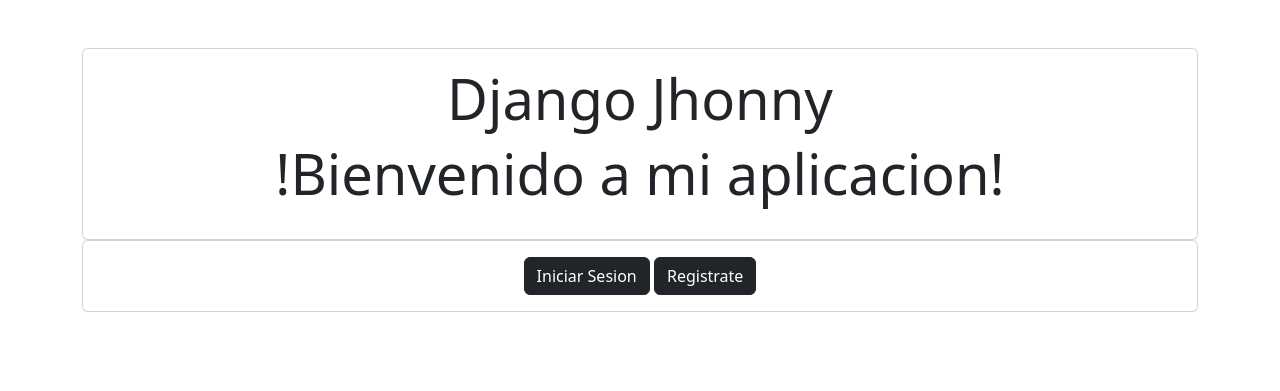
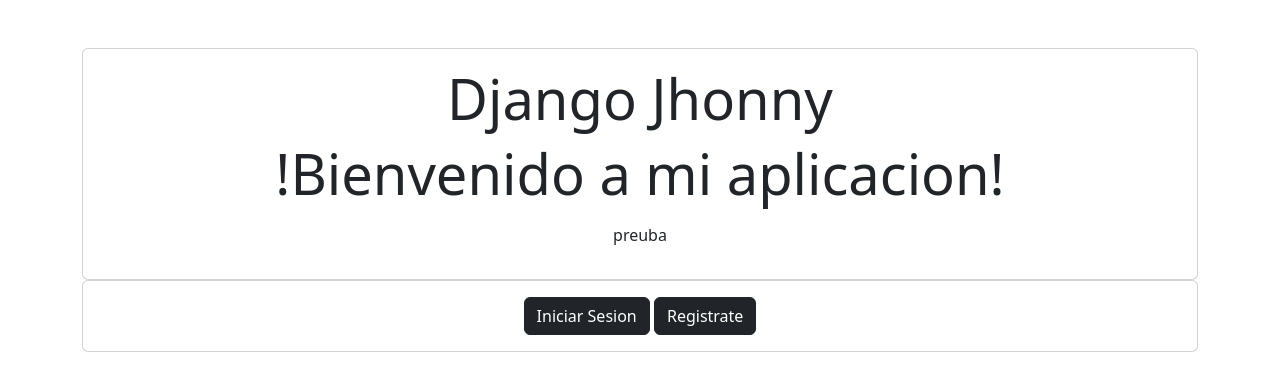
Before and after one commit to JhonnyCCM/Django-auth-crud, a Django app: page / in a window 1280 px wide. Shown: the part 56-447 px from the top of the page. Run offline with Django 5.2, Linux system fonts and the light colour scheme.

Commit message:
first commit

```diff
--- a/tasks/templates/home.html
+++ b/tasks/templates/home.html
@@ -5,6 +5,7 @@
     <section class="card card-body">
         <h1 class="display-4 text-center">Django Jhonny</h1>
         <P class="display-4 text-center">!Bienvenido a mi aplicacion!</P>
+        <P class="text-center">preuba</P>
     </section>
     <section class="card card-body">
 
```
